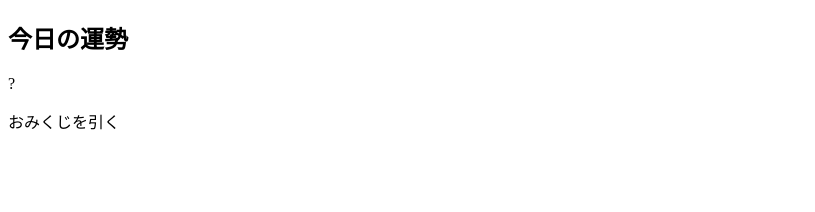
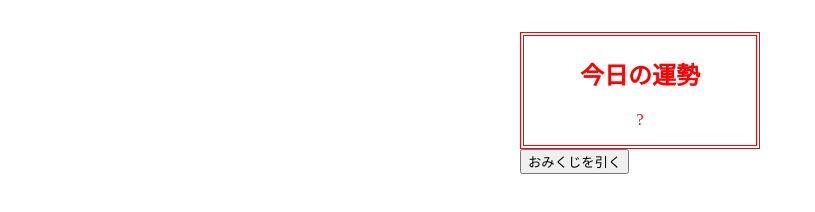
Before and after one commit to ykwksxzq/MyOmikuji, a plain HTML site: page index.html in a window 1280 px wide. Shown: the whole page, without its empty margins (0-815 px from the left). Drawn offline with Linux system fonts and the light colour scheme.

Commit message:
画面のスタイルを整える

```diff
--- a/index.html
+++ b/index.html
@@ -5,6 +5,7 @@
   <meta name="viewport" content="width=device-width, initial-scale=1.0">
   <meta http-equiv="X-UA-Compatible" content="ie=edge">
   <title>おみくじアプリ</title>
+  <link rel="stylesheet" href="style.css">
 </head>
 <body>
   <main>
@@ -12,7 +13,7 @@
       <h1>今日の運勢</h1>
       <p>?</p>
     </section>
-    <botton>おみくじを引く</botton>
+    <button>おみくじを引く</button>
   </main>
 
 </body>
--- /dev/null
+++ b/style.css
@@ -0,0 +1,12 @@
+@charset "utf-8";
+
+main {
+  width: 240px;
+  margin: 32px auto;
+}
+
+section {
+  border: 4px double red;
+  text-align: center;
+  color: red;
+}
```
